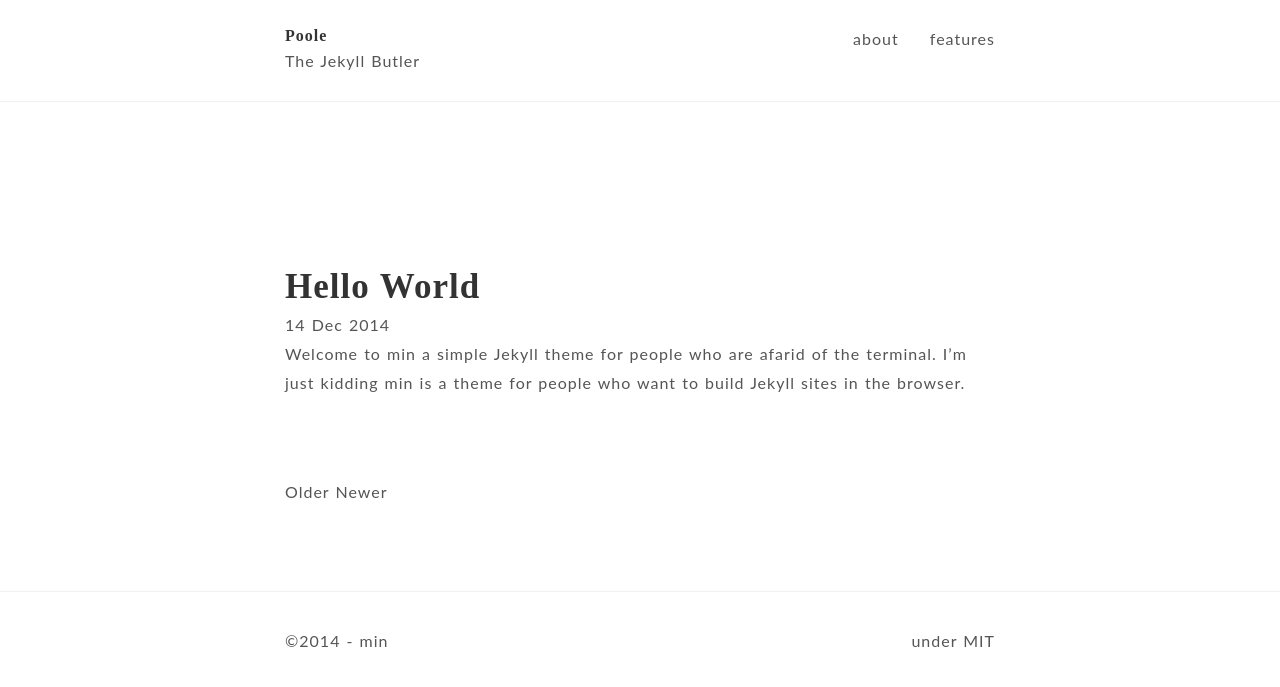
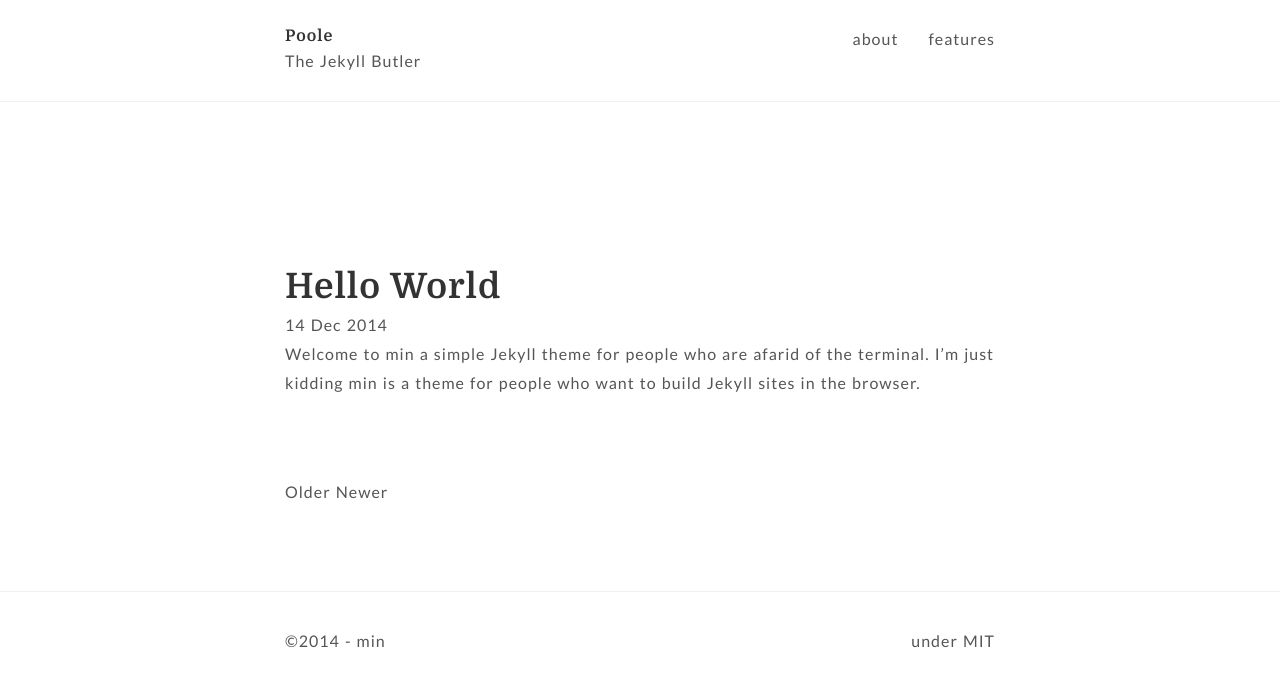
Before and after one commit to 0tmt/min, a Jekyll site: the page built from index.html, in a window 1280 px wide. Shown: the top 687 px of the page. Built offline with Jekyll 4.4.1, drawn with Linux system fonts in a browser that asks for light colours; some web fonts are replaced; the list of posts is cut into pages by our own code.

Commit message:
Header
Adding google fonts.

```diff
--- a/_includes/header.html
+++ b/_includes/header.html
@@ -16,6 +16,8 @@
   <!-- CSS -->
     <link rel="stylesheet" href="{{ site.baseurl }}public/scss/style.css">
     <link rel="stylesheet" href="{{ site.baseurl }}public/scss/syntax.css">
+
+    <link href='http://fonts.googleapis.com/css?family=Domine:400,700|Lato:300,400|Muli:300,400' rel='stylesheet' type='text/css'>
 
   <!-- Icons -->
     <link rel="apple-touch-icon-precomposed" sizes="144x144" href="{{ site.baseurl }}public/apple-touch-icon-precomposed.png">
```
Lines whose indentation alone changed are shown as unchanged.
